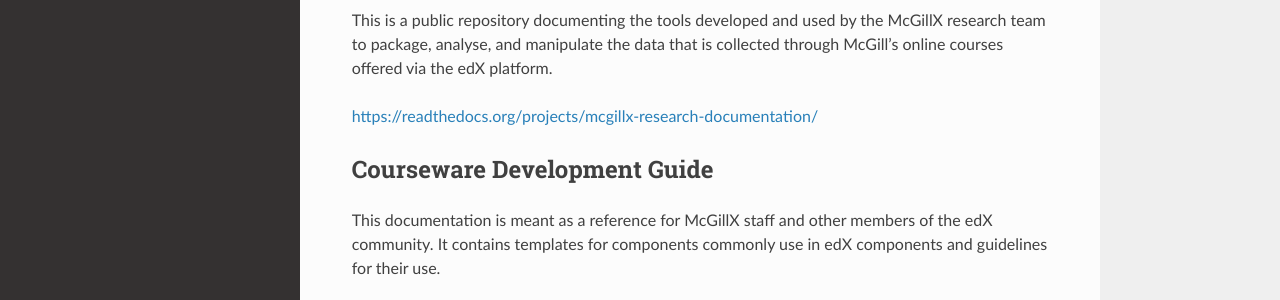
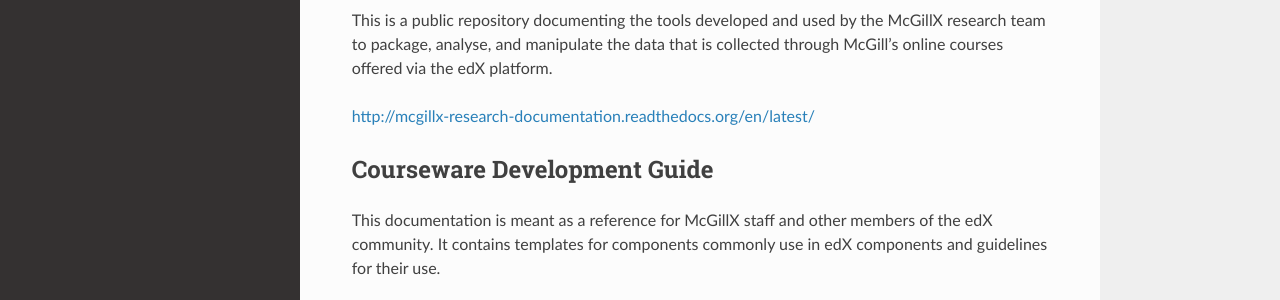
Before and after one commit to McGillX/mcgillx-documentation, a Sphinx documentation site: the page built from source/index.rst, in a window 1280 px wide and 1023 px high. Shown: the part 407-707 px from the top of the window. Built offline with Sphinx 7.4.7 and the Read the Docs theme 2.0.0, drawn with Linux system fonts in a browser that asks for light colours; some of the changed lines change nothing that is shown.

Commit message:
Update index.rst

```diff
--- a/source/index.rst
+++ b/source/index.rst
@@ -18,7 +18,7 @@
 
 This is a public repository documenting the tools developed and used by the McGillX research team to package, analyse, and manipulate the data that is collected through McGill’s online courses offered via the edX platform.
 
-https://readthedocs.org/projects/mcgillx-research-documentation/
+http://mcgillx-research-documentation.readthedocs.org/en/latest/
 
 Courseware Development Guide
 --------------------------------------------------
```
